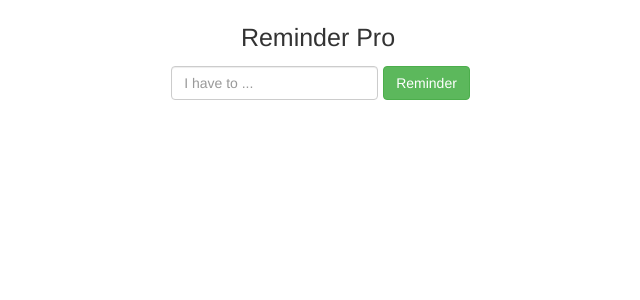
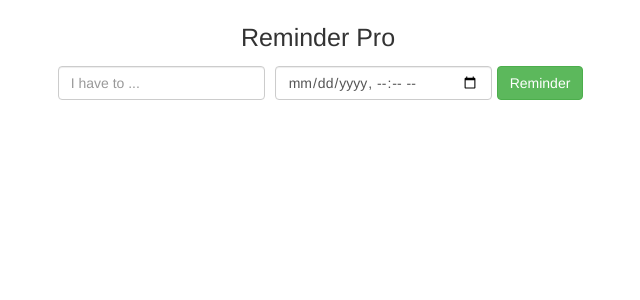
Before and after one commit to batuhansahan/reactjs-redux-reminderapp, a React (Create React App) app: page / in a window 1280 px wide. Shown: the top 300 px of the page, without its empty margins (322-962 px from the left). Built offline with nearby package versions, Linux system fonts and the light colour scheme.

Commit message:
Timestamping Reminders

```diff
--- a/src/actions/index.js
+++ b/src/actions/index.js
@@ -1,9 +1,10 @@
 import { ADD_REMINDER, DELETE_REMINDER } from '../constants';
 
-export const addReminder = (text) => {
+export const addReminder = (text, dueDate) => {
     const action = {
         type: ADD_REMINDER,
-        text
+        text,
+        dueDate
     }
     console.log('action in addReminder',action);
     return action;
--- a/src/components/App.jsx
+++ b/src/components/App.jsx
@@ -6,12 +6,13 @@
     constructor(props){
         super(props);
         this.state = {
-            text: ''
+            text: '',
+            dueDate: ''
         }
     }
 
     addReminder(){
-        this.props.addReminder(this.state.text);
+        this.props.addReminder(this.state.text, this.state.dueDate);
     }
 
     deleteReminder(id){
@@ -50,6 +51,11 @@
                             placeholder="I have to ..."
                             onChange={event => this.setState({text: event.target.value})}
                         />
+                        <input
+                            className="form-control"
+                            type="datetime-local"
+                            onChange={event => this.setState({dueDate: event.target.value})}
+                        />
                     </div>
                         <button
                             type="button"
--- a/src/reducers/index.js
+++ b/src/reducers/index.js
@@ -1,9 +1,11 @@
 import { ADD_REMINDER, DELETE_REMINDER } from '../constants';
 
 const reminder = (action) => {
+    let { text, dueDate } = action;
     return {
-        text: action.text,
-        id: Math.random()
+        id: Math.random(),
+        text,
+        dueDate
     }
 }
 
```
